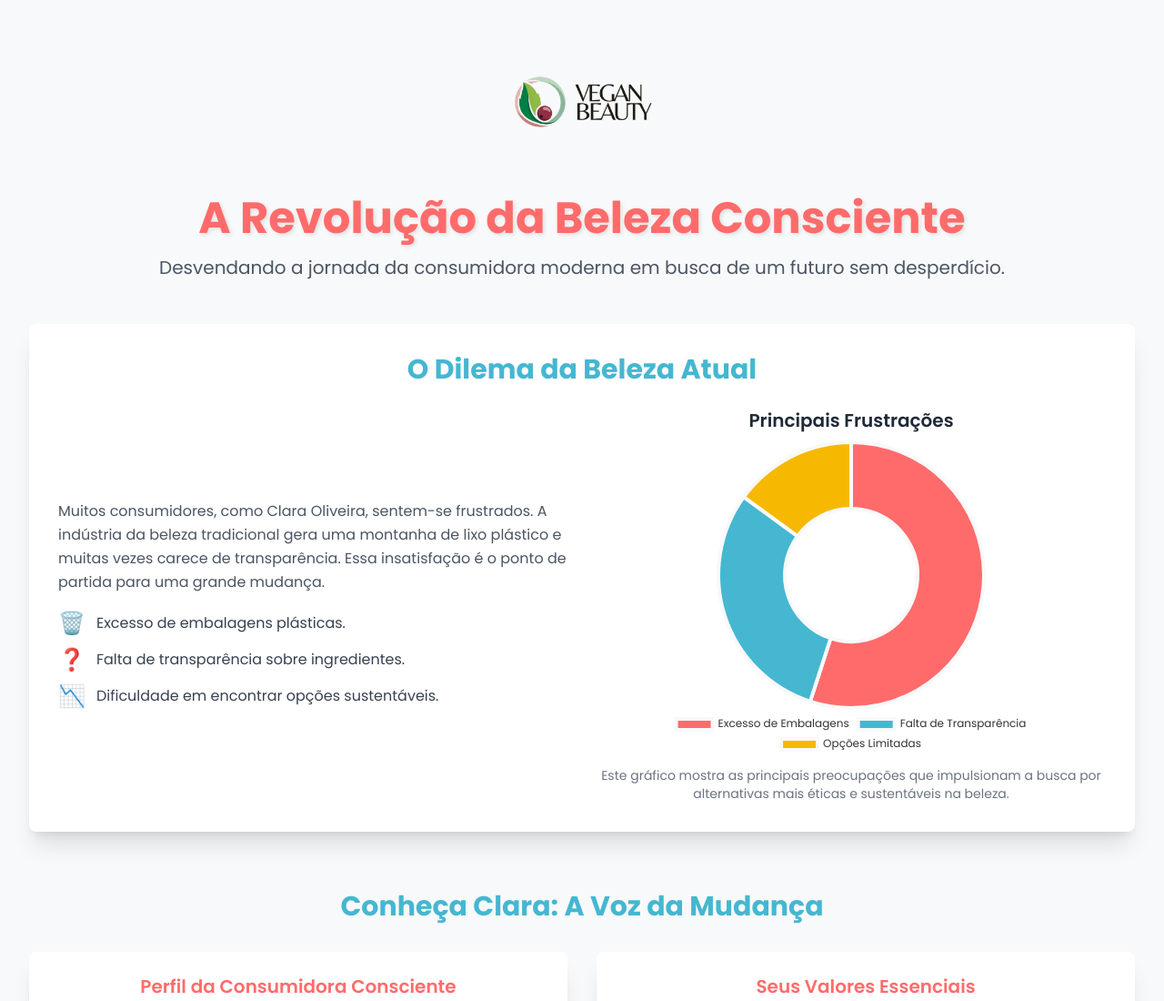
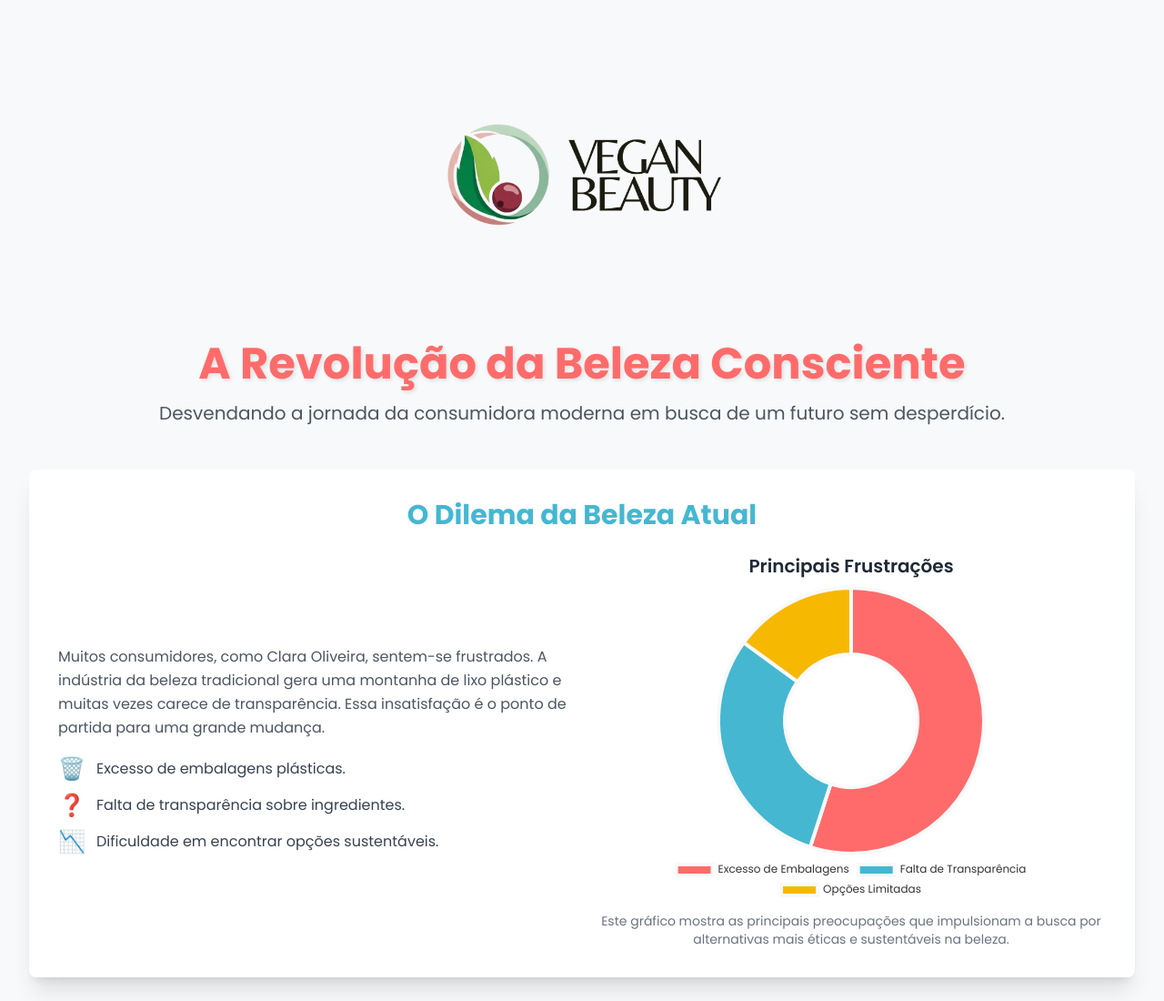
Before and after one commit to jrsilva95/marketing, a plain HTML site: page index.html in a window 1280 px wide. Shown: the top 1100 px of the page at 91% size. Drawn offline with nearby package versions, Linux system fonts and the light colour scheme.

Commit message:
Update index.html
logo maior

```diff
--- a/index.html
+++ b/index.html
@@ -77,7 +77,7 @@
     <main class="container mx-auto p-4 md:p-8">
 
         <header class="text-center mb-12">
-            <img src="https://jrsilva95.github.io/marketing/vegan_beauty.png" alt="Logo Vegan Beauty" class="mx-auto mb-6 w-40 h-auto">
+            <img src="https://jrsilva95.github.io/marketing/vegan_beauty.png" alt="Logo Vegan Beauty" class="mx-auto mb-6 w-80 h-auto">
             <h1 class="text-4xl md:text-5xl font-bold text-shadow-custom" style="color: #FF6B6B;">A Revolução da Beleza Consciente</h1>
             <p class="text-lg md:text-xl mt-4 text-gray-600">Desvendando a jornada da consumidora moderna em busca de um futuro sem desperdício.</p>
         </header>
```
